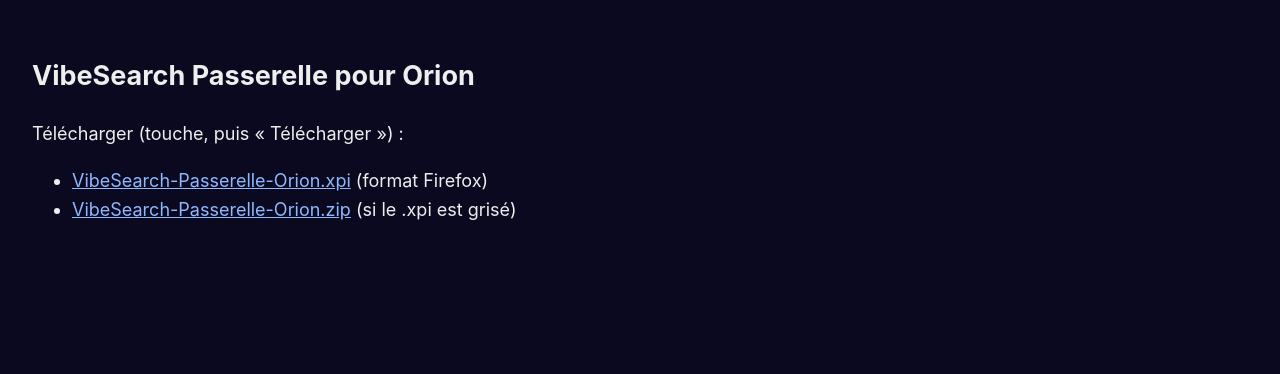
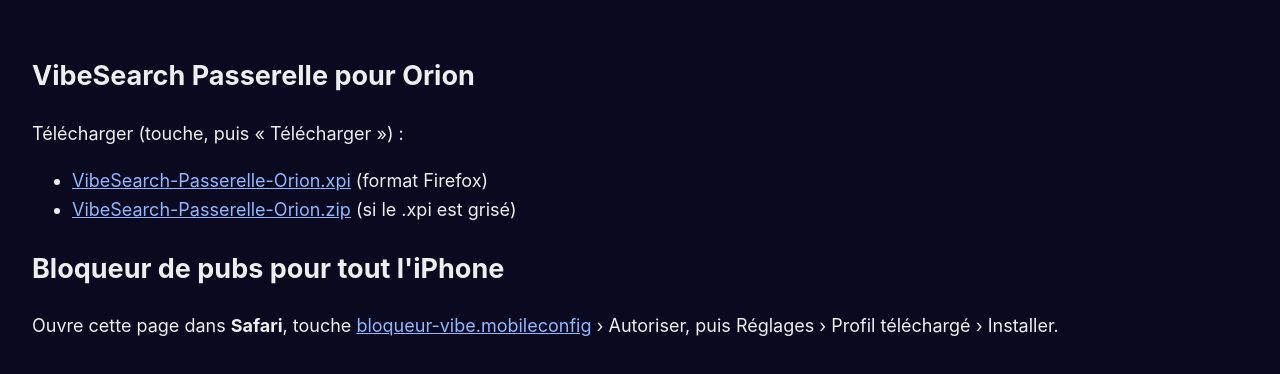
Before and after one commit to bode-apps/margo-retour, a plain HTML site: page test-vibe.html in a window 1280 px wide. Drawn offline with Linux system fonts and the light colour scheme.

Commit message:
Profil DNS bloqueur de pubs (AdGuard public chiffré) à télécharger
Co-Authored-By: Claude Opus 5.5 <noreply@anthropic.com>

```diff
--- a/test-vibe.html
+++ b/test-vibe.html
@@ -10,4 +10,6 @@
   <li><a style="color:#8fb8ff" href="VibeSearch-Passerelle-Orion.xpi" download>VibeSearch-Passerelle-Orion.xpi</a> (format Firefox)</li>
   <li><a style="color:#8fb8ff" href="VibeSearch-Passerelle-Orion.zip" download>VibeSearch-Passerelle-Orion.zip</a> (si le .xpi est grisé)</li>
 </ul>
+<h2>Bloqueur de pubs pour tout l'iPhone</h2>
+<p>Ouvre cette page dans <b>Safari</b>, touche <a style="color:#8fb8ff" href="bloqueur-vibe.mobileconfig">bloqueur-vibe.mobileconfig</a> › Autoriser, puis Réglages › Profil téléchargé › Installer.</p>
 </body>
```
Also changed, not shown: 2 other files.
